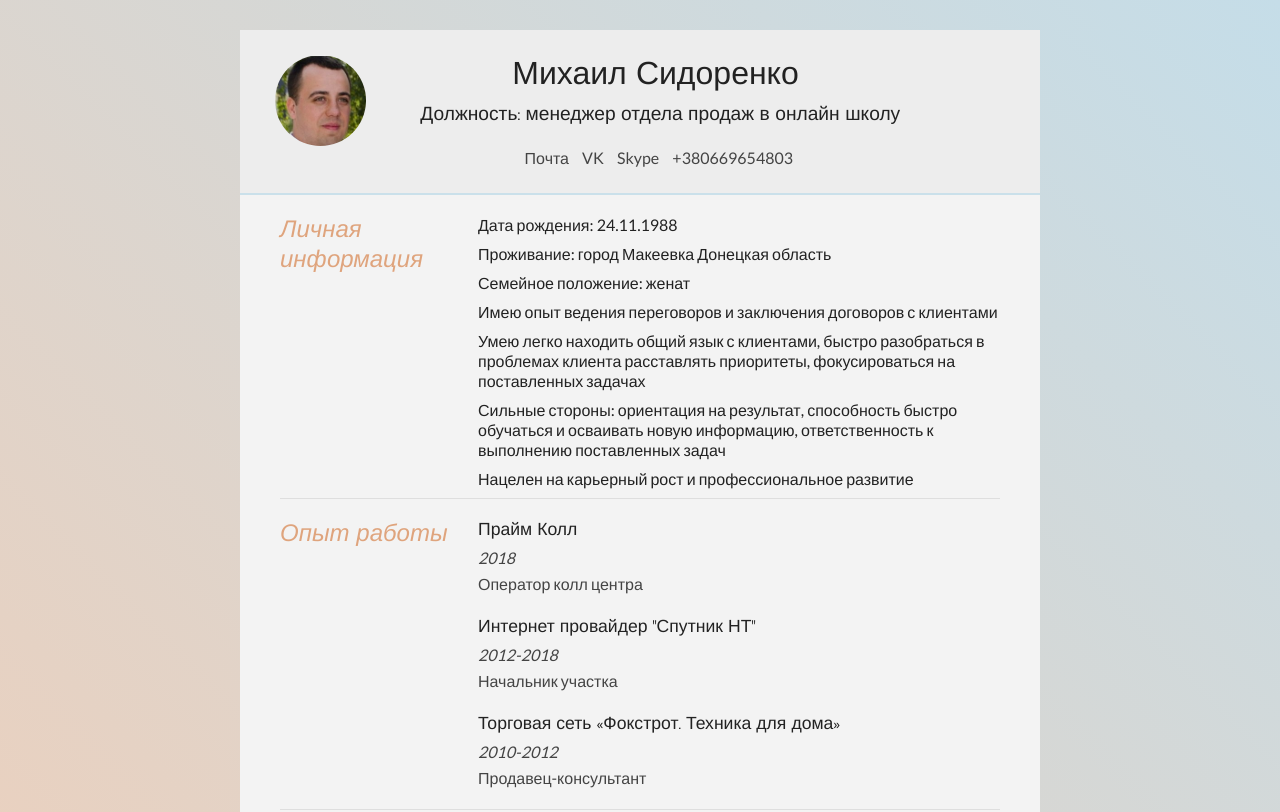
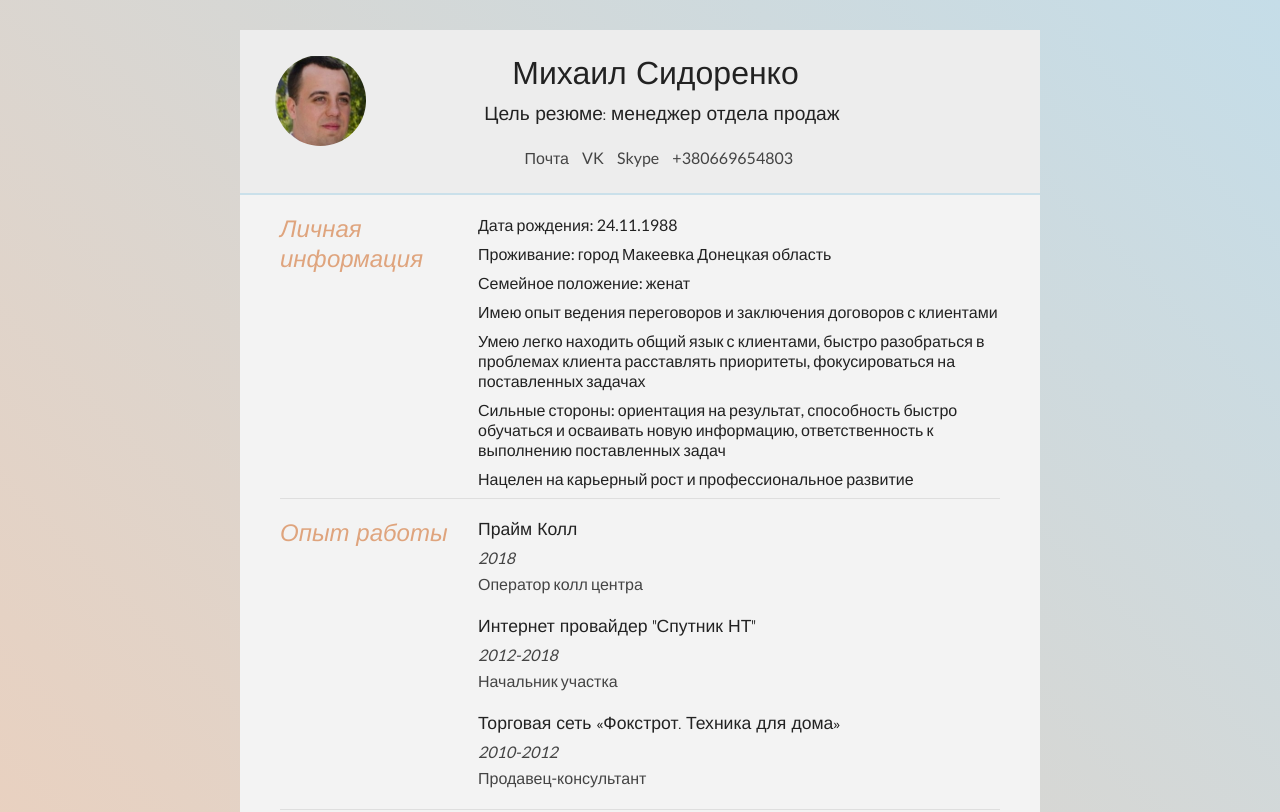
Before and after one commit to SidorenkoMikhail/SidorenkoMikhail.github.io, a plain HTML site: page index.html in a window 1280 px wide. Shown: the top 812 px of the page. Drawn offline with Linux system fonts and the light colour scheme.

Commit message:
commit 2

```diff
--- a/index.html
+++ b/index.html
@@ -22,7 +22,7 @@
 
 		<div id="name">
 			<h1 class="quickFade delayTwo">Михаил Сидоренко</h1>
-			<h2 class="quickFade delayThree">Должность: менеджер отдела продаж в онлайн школу</h2>
+			<h2 class="quickFade delayThree">Цель резюме: менеджер отдела продаж </h2>
 		</div>
 
 		<div id="contactDetails" class="quickFade delayFour">
--- a/style.css
+++ b/style.css
@@ -49,7 +49,7 @@ li {
 
 #name h2 {
 	font-size: 1.2em;
-	margin-left: 24px;
+	margin-left: 88px;
 	font-family: 'Rokkitt', Helvetica, Arial, sans-serif;
 }
 
```
